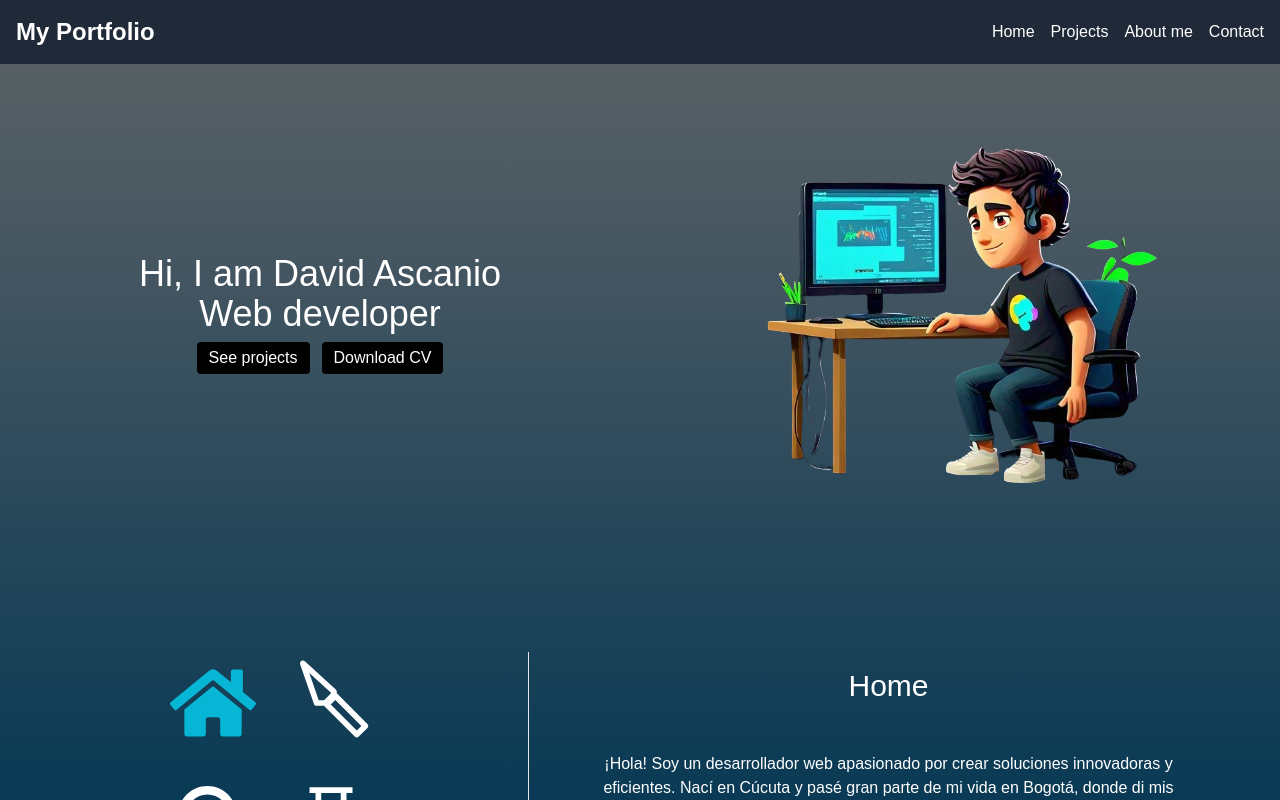
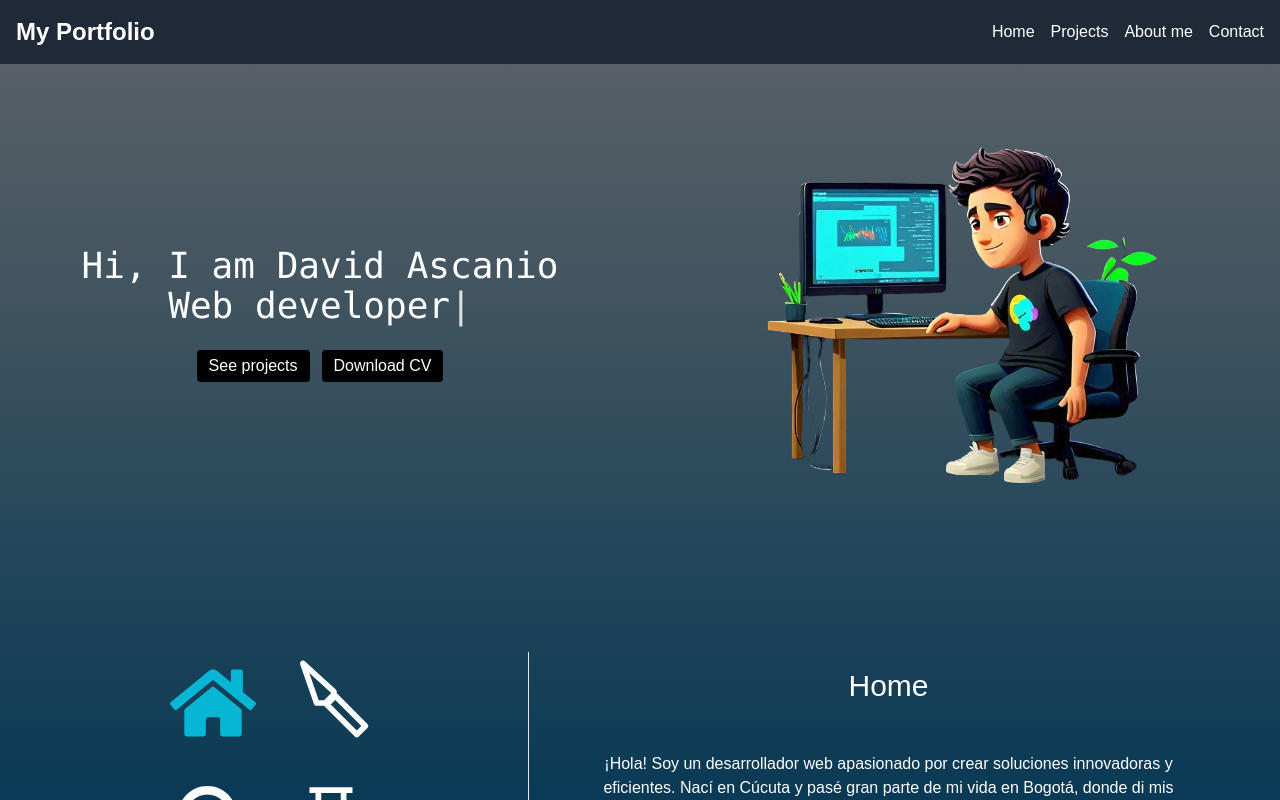
Before and after one commit to Deivy4/portafolio-david-ascanio-nextjs, a Next.js app: page / in a window 1280 px wide. Shown: the top 800 px of the page. Built offline with nearby package versions, Linux system fonts and the light colour scheme.

Commit message:
Se agrega efecto de escritura para el home

```diff
--- a/app/page.tsx
+++ b/app/page.tsx
@@ -6,6 +6,11 @@ import { IoSearch } from "react-icons/io5";
 import { AiTwotoneExperiment } from "react-icons/ai";
 import { useState, useEffect } from 'react';
 import Link from 'next/link'
+import TypingEffect from '@/components/TypingEffect'
+import { Fira_Code } from "next/font/google";
+
+const inter = Fira_Code({ subsets: ['greek'] })
+
 
 interface textsInfoTypes {
   title : string,
@@ -44,8 +49,10 @@ export default function Home() {
     <div className='overflow-hidden container mx-auto'>
       <div className='items-center justify-evenly text-white md:flex mt-8 md:mt-0 mb-12'>
         <div className="md:w-1/2 font-custom flex flex-col items-center">
-          <h1 className='text-4xl'>Hi, I am David Ascanio</h1>
-          <p className='text-4xl'>Web developer</p>
+          <div className={`${inter.className} text-4xl w-[80%] text-center max-h-32 min-h-32 md:max-h-24 md:min-h-24`}>
+            <TypingEffect  text={"Hi, I am David Ascanio \n Web developer"}/>
+          </div>
+          {/* <p className='text-4xl'></p> */}
           <div className='flex gap-3'>
             <Link href={"/projects"} className='hover:bg-white hover:text-black mt-2 py-1 px-3 bg-black rounded cursor-pointer text-white'>See projects</Link>
             <a href='/curriculum_vitae_David_Ascanio.pdf' download className='hover:bg-white hover:text-black mt-2 py-1 px-3 bg-black rounded cursor-pointer text-white'>Download CV</a>
--- /dev/null
+++ b/components/TypingEffect.jsx
@@ -0,0 +1,48 @@
+// components/TypingEffect.js
+import { useEffect, useState } from 'react';
+
+const TypingEffect = ({ text }) => {
+  const [displayText, setDisplayText] = useState("");
+  const [isDeleting, setIsDeleting] = useState(false);
+  const [index, setIndex] = useState(0);
+  const typingSpeed = 100; // Tiempo en ms para escribir
+  const deletingSpeed = 50; // Tiempo en ms para borrar
+  const pauseDuration = 2000; // Tiempo en ms de pausa antes de volver a empezar
+
+  useEffect(() => {
+    let timeout;
+
+    if (!isDeleting && index <= text.length) {
+      timeout = setTimeout(() => {
+        setDisplayText(text.slice(0, index));
+        setIndex(index + 1);
+      }, typingSpeed);
+    } else if (isDeleting && index >= 0) {
+      timeout = setTimeout(() => {
+        setDisplayText(text.slice(0, index));
+        setIndex(index - 1);
+      }, deletingSpeed);
+    }
+    if(index === 0){
+        setIsDeleting(false);
+        console.log("finish");
+    }
+    // Cambiar a estado de borrado al completar el texto
+    if (index === text.length) {
+      setTimeout(() => {
+        setIsDeleting(true);
+      }, pauseDuration);
+    }
+
+    return () => clearTimeout(timeout);
+  }, [displayText, index, isDeleting, text]);
+
+  return (
+    <span className="font-mono">
+      {displayText}
+      <span className="animate-pulse">|</span>
+    </span>
+  );
+};
+
+export default TypingEffect;
```
